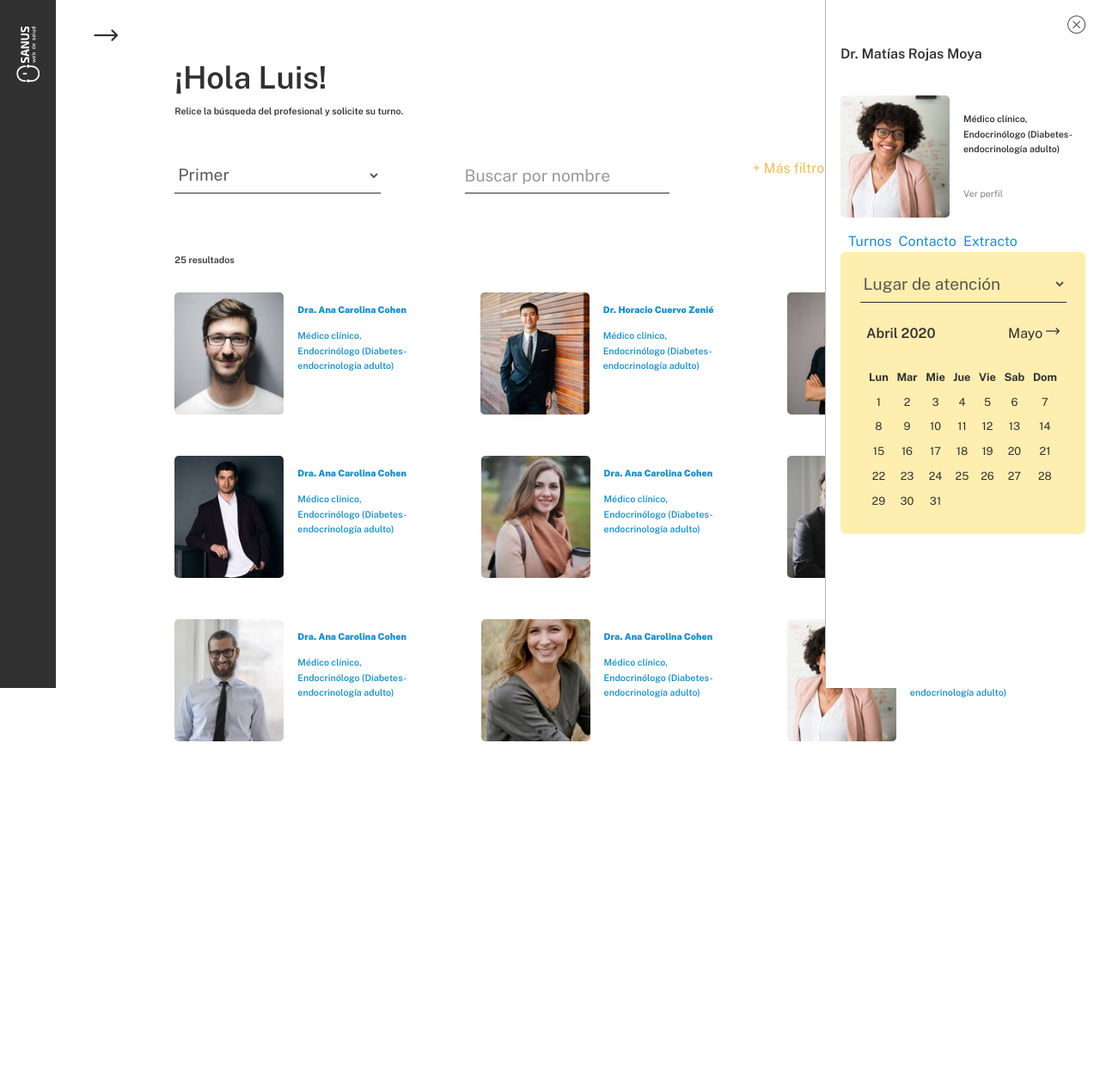
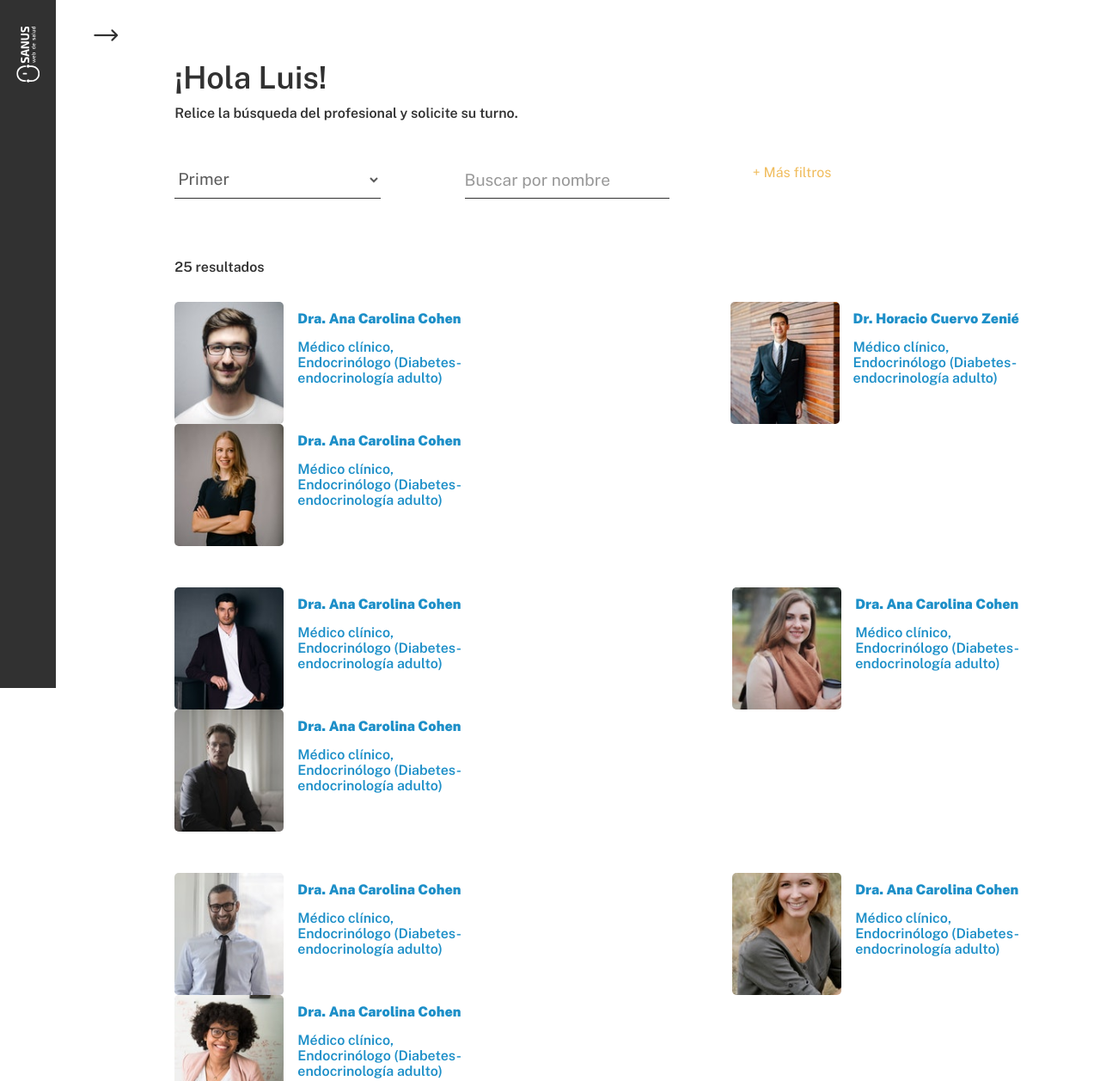
Before and after one commit to ezebran/sanus, a website: page public/step-two.html in a window 1280 px wide. Shown: the top 1257 px of the page at 86% size. Before the commit the page ends 934 px from the top, so only its background shows below. Drawn offline with Linux system fonts and the light colour scheme.

Commit message:
Calendar & contact

```diff
--- a/public/step-two.html
+++ b/public/step-two.html
@@ -27,7 +27,7 @@
                 </div>
                 <div class="col-9 d-flex flex-column pt-5 pl-0">
                     	<h3 class="mt-4 mb-3 font-weight-bold">¡Hola Luis!</h3>
-                    	<h6>Relice la búsqueda del profesional y solicite su turno.</h6>
+                    	<h5>Relice la búsqueda del profesional y solicite su turno.</h5>
                 </div>
             </div>
             <div class="row">
@@ -50,7 +50,7 @@
             </div>
             <div class="row">
                 <div class="offset-md-2"></div>
-                 <h6 class="mt-5">25 resultados</h6>
+                 <h5 class="mt-5">25 resultados</h5>
             </div>
             <div class="row mb-5">
                 <div class="offset-md-2"></div>
@@ -63,9 +63,9 @@
 
 		        		<div class="profesional-info pl-3">
 
-		        			<h6 class="profesional-title mb-3">Dra. Ana Carolina Cohen</h6>
+		        			<h5 class="profesional-title mb-3">Dra. Ana Carolina Cohen</h5>
 
-		        			<h6 class="profesional-info">Médico clínico,<br> Endocrinólogo (Diabetes-<br> endocrinología adulto)</h6>
+		        			<h5 class="profesional-info">Médico clínico,<br> Endocrinólogo (Diabetes-<br> endocrinología adulto)</h5>
 
 		        		</div>
 
@@ -81,9 +81,9 @@
 
 		        		<div class="profesional-info pl-3">
 
-		        			<h6 class="profesional-title mb-3">Dr. Horacio Cuervo Zenié</h6>
+		        			<h5 class="profesional-title mb-3">Dr. Horacio Cuervo Zenié</h5>
 
-		        			<h6 class="profesional-info">Médico clínico,<br> Endocrinólogo (Diabetes-<br> endocrinología adulto)</h6>
+		        			<h5 class="profesional-info">Médico clínico,<br> Endocrinólogo (Diabetes-<br> endocrinología adulto)</h5>
 
 		        		</div>
 
@@ -99,9 +99,9 @@
 
 		        		<div class="profesional-info pl-3">
 
-		        			<h6 class="profesional-title mb-3">Dra. Ana Carolina Cohen</h6>
+		        			<h5 class="profesional-title mb-3">Dra. Ana Carolina Cohen</h5>
 
-		        			<h6 class="profesional-info">Médico clínico,<br> Endocrinólogo (Diabetes-<br> endocrinología adulto)</h6>
+		        			<h5 class="profesional-info">Médico clínico,<br> Endocrinólogo (Diabetes-<br> endocrinología adulto)</h5>
 
 		        		</div>
 
@@ -121,9 +121,9 @@
 
 			        		<div class="profesional-info pl-3">
 
-			        			<h6 class="profesional-title mb-3">Dra. Ana Carolina Cohen</h6>
+			        			<h5 class="profesional-title mb-3">Dra. Ana Carolina Cohen</h5>
 
-			        			<h6 class="profesional-info">Médico clínico,<br> Endocrinólogo (Diabetes-<br> endocrinología adulto)</h6>
+			        			<h5 class="profesional-info">Médico clínico,<br> Endocrinólogo (Diabetes-<br> endocrinología adulto)</h5>
 
 			        		</div>
 
@@ -139,9 +139,9 @@
 
 			        		<div class="profesional-info pl-3">
 
-			        			<h6 class="profesional-title mb-3">Dra. Ana Carolina Cohen</h6>
+			        			<h5 class="profesional-title mb-3">Dra. Ana Carolina Cohen</h5>
 
-			        			<h6 class="profesional-info">Médico clínico,<br> Endocrinólogo (Diabetes-<br> endocrinología adulto)</h6>
+			        			<h5 class="profesional-info">Médico clínico,<br> Endocrinólogo (Diabetes-<br> endocrinología adulto)</h5>
 
 			        		</div>
 
@@ -157,9 +157,9 @@
 
 			        		<div class="profesional-info pl-3">
 
-			        			<h6 class="profesional-title mb-3">Dra. Ana Carolina Cohen</h6>
+			        			<h5 class="profesional-title mb-3">Dra. Ana Carolina Cohen</h5>
 
-			        			<h6 class="profesional-info">Médico clínico,<br> Endocrinólogo (Diabetes-<br> endocrinología adulto)</h6>
+			        			<h5 class="profesional-info">Médico clínico,<br> Endocrinólogo (Diabetes-<br> endocrinología adulto)</h5>
 
 			        		</div>
 
@@ -179,9 +179,9 @@
 
 			        		<div class="profesional-info pl-3">
 
-			        			<h6 class="profesional-title mb-3">Dra. Ana Carolina Cohen</h6>
+			        			<h5 class="profesional-title mb-3">Dra. Ana Carolina Cohen</h5>
 
-			        			<h6 class="profesional-info">Médico clínico,<br> Endocrinólogo (Diabetes-<br> endocrinología adulto)</h6>
+			        			<h5 class="profesional-info">Médico clínico,<br> Endocrinólogo (Diabetes-<br> endocrinología adulto)</h5>
 
 			        		</div>
 
@@ -197,9 +197,9 @@
 
 			        		<div class="profesional-info pl-3">
 
-			        			<h6 class="profesional-title mb-3">Dra. Ana Carolina Cohen</h6>
+			        			<h5 class="profesional-title mb-3">Dra. Ana Carolina Cohen</h5>
 
-			        			<h6 class="profesional-info">Médico clínico,<br> Endocrinólogo (Diabetes-<br> endocrinología adulto)</h6>
+			        			<h5 class="profesional-info">Médico clínico,<br> Endocrinólogo (Diabetes-<br> endocrinología adulto)</h5>
 
 			        		</div>
 
@@ -215,9 +215,9 @@
 
 			        		<div class="profesional-info pl-3">
 
-			        			<h6 class="profesional-title mb-3">Dra. Ana Carolina Cohen</h6>
+			        			<h5 class="profesional-title mb-3">Dra. Ana Carolina Cohen</h5>
 
-			        			<h6 class="profesional-info">Médico clínico,<br> Endocrinólogo (Diabetes-<br> endocrinología adulto)</h6>
+			        			<h5 class="profesional-info">Médico clínico,<br> Endocrinólogo (Diabetes-<br> endocrinología adulto)</h5>
 
 			        		</div>
 
@@ -228,7 +228,7 @@
             </div>
             </div>
         </section>
-        <div class="calendar-step-two col-3 p-2" id="collapseExample">
+        <div class="calendar-step-two col-3 p-2 collapse" id="collapseExample">
             <div class="row d-flex flex-row-reverse pl-4 pr-4 pt-2">	<span class="icon-cerrar"></span>
             </div>
             <div class="row pl-4 pr-4 pt-2">
@@ -246,12 +246,12 @@
             <div class="row pl-4 pr-4 pt-2">
                 <div id="carouselExampleIndicators" class="carousel slide col-12 pl-0 pr-0"
                 data-ride="carousel" data-interval="false">
-                    <div class="row calendar-menu-slider pl-4 pr-4 pt-2">	<a href="#" data-target="#carouselExampleIndicators" data-slide-to="0"
+                    <div class="row calendar-menu-slider w-100 pl-3 mb-3 ml-2 mr-2 pr-3 pb-4 d-flex flex-row justify-content-between align-items-center">	<a href="#" data-target="#carouselExampleIndicators" data-slide-to="0"
                         class="active">Turnos</a>
 	<a href="#" data-target="#carouselExampleIndicators"
-                        data-slide-to="1" class="ml-2">Contacto</a>
+                        data-slide-to="1">Contacto</a>
 	<a href="#" data-target="#carouselExampleIndicators"
-                        data-slide-to="2" class="ml-2 disabled">Extracto</a>
+                        data-slide-to="2">Extracto</a>
                     </div>
                     <div class="carousel-inner">
                         <div class="carousel-item active">
@@ -267,7 +267,7 @@
                                 </div>
                                 <div class="row calendar-mes d-flex flex-row justify-content-between align-items-center col-12 pb-4 pt-4">
                                     	<h5 class="mb-0">Abril 2020</h5>
-	<a href="#">Mayo <span class="icon-flecha"></span></a>
+	<small><a href="#">Mayo <span class="icon-flecha"></span></a></small>
                                 </div>
                                 <div class="row">
                                     <div class="calendar-test col-3">
@@ -336,7 +336,20 @@
                             </div>
                         </div>
                         <div class="carousel-item">
-                            	<h4>segundo 2</h4>
+                            <div class="row col-12 pb-3 pt-3">
+                                	<h5 class="mb-3">Teléfono:   3854685487</h5>
+	<a href="#" class="btn btn-secondary text-white d-flex flex-row justify-content-between align-items-center btn-wp mb-4">enviar mensaje <span class="icon-whatsapp-1 h4"></span></a>
+                                <h5
+                                class="mb-3">Lugares de atención</h5>
+                                    <div class="row col-12">
+                                        	<h5 class="mb-1">Sanatorio Alberdi</h5>
+                                        	<h5>Belgrano sur 1586, Santiago Capital</h5>
+                                    </div>
+                                    <div class="row col-12">
+                                        	<h5 class="mb-1">Clinica Norte</h5>
+                                        	<h5>9 de Julio sur 1586, La Banda</h5>
+                                    </div>
+                            </div>
                         </div>
                         <div class="carousel-item">
                             	<h4>cosa 3</h4>
```
Also changed, not shown: public/css/main.css (+22 -1 lines), src/css/main.css (+26 -0 lines), src/step-two.html (+41 -26 lines), public/img/rayo.jpeg (added).
